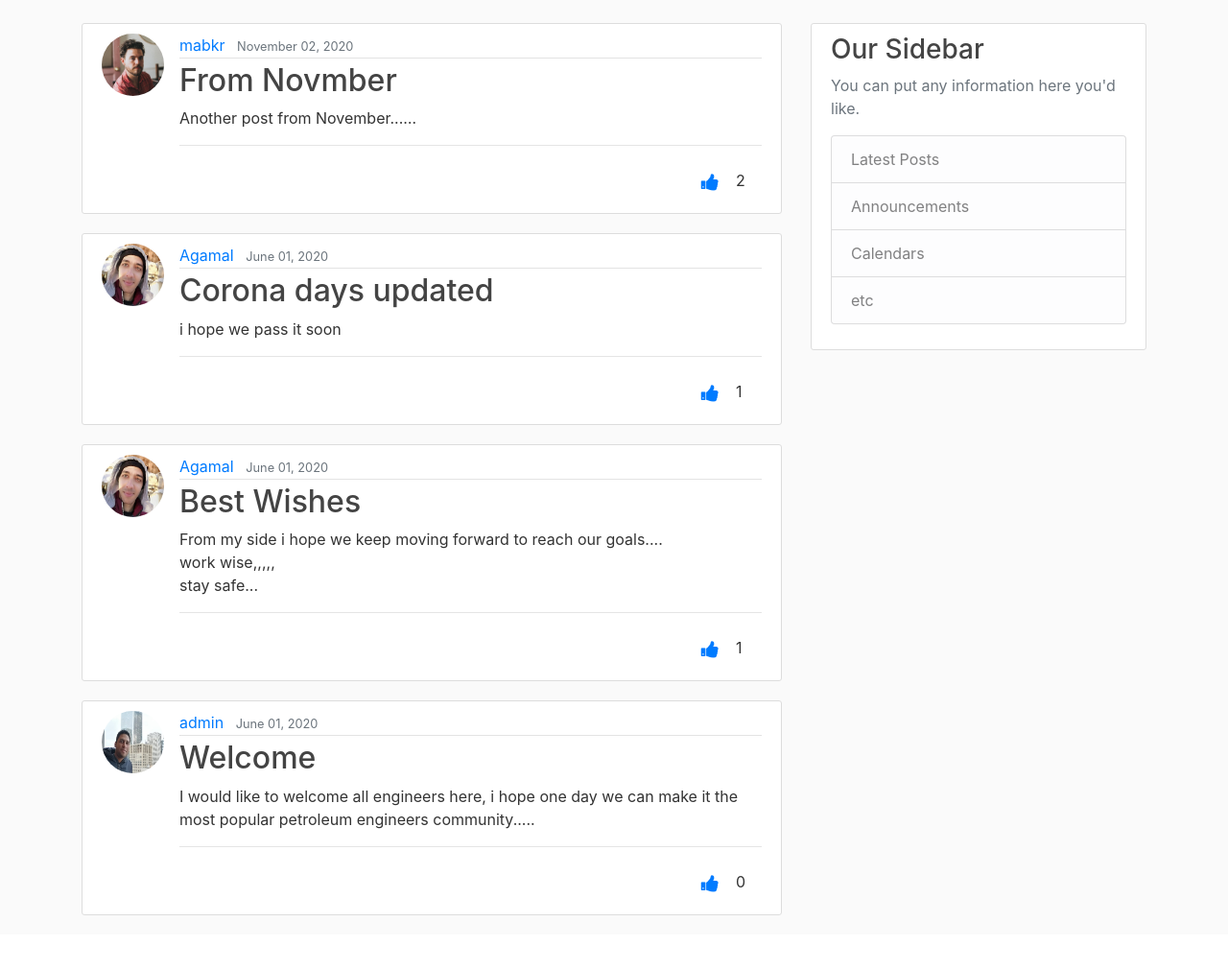
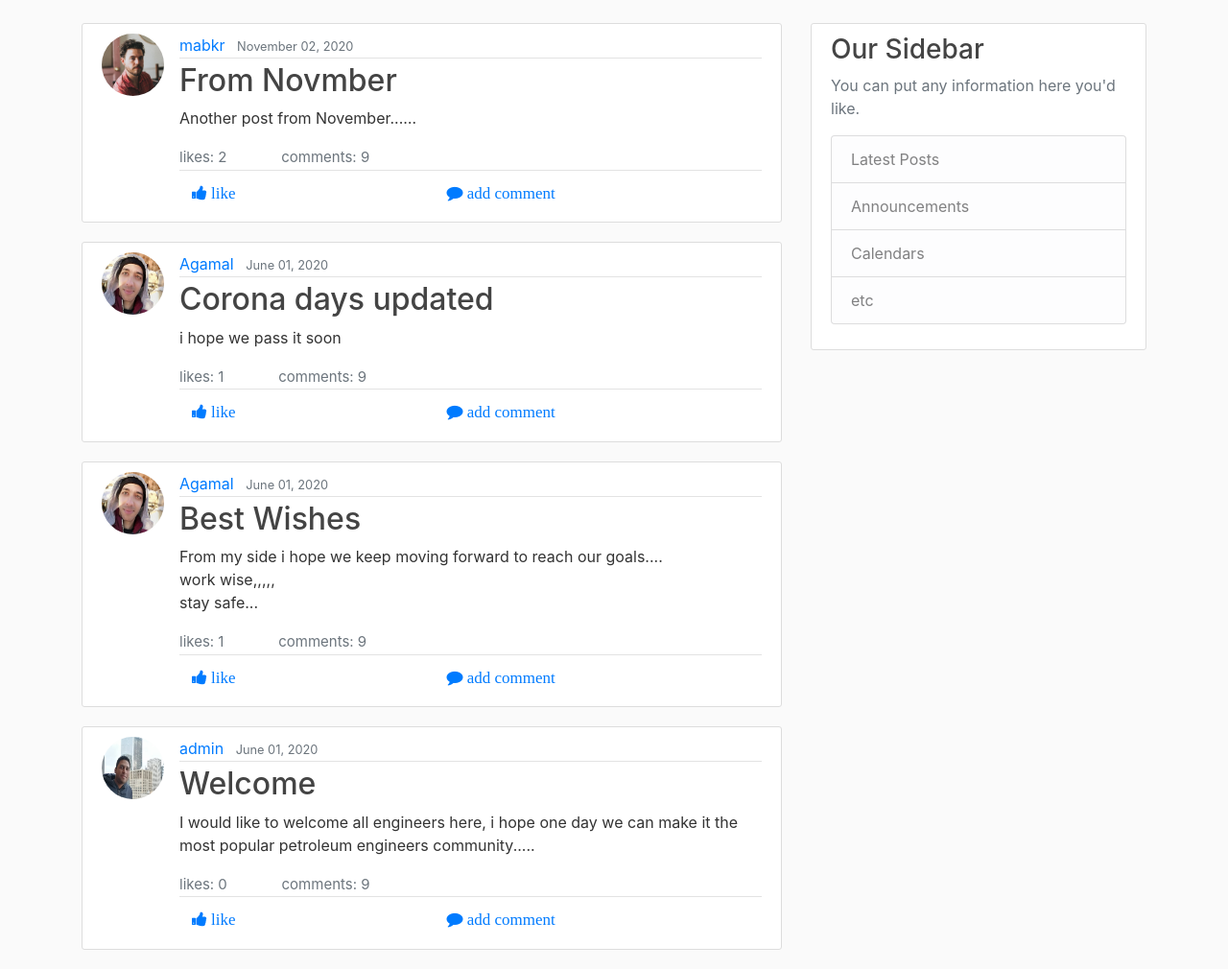
Before and after one commit to Mabubakr86/PetroleumBlog, a Django app: page / in a window 1280 px wide. Shown: the part 56-1066 px from the top of the page at 96% size. Before the commit the page ends 1010 px from the top, so only its background shows below. Run offline with Django 3.2, Linux system fonts and the light colour scheme; a user stored in the database is signed in; data comes from the database, SQL or seed files in the repository; both versions use the stored data as it was after the commit; some libraries are stand-ins or nearby versions.

Commit message:
completed like logic

```diff
--- a/petblog/blog/models.py
+++ b/petblog/blog/models.py
@@ -10,6 +10,15 @@ class Post(models.Model):
     content = models.TextField()
     created_at = models.DateTimeField(auto_now_add=True)
     updated_at = models.DateTimeField(auto_now=True)
+
+    def get_no_of_post_likes(self):
+        return self.like_set.filter(value='like').count()
+
+    def get_no_of_post_unlikes(self):
+        return self.like_set.filter(value='unlike').count()
+
+    def last_user_post_interaction(self,user):
+        return self.like_set.filter(liker=user).value
 
 
     def __str__(self):
@@ -39,4 +48,4 @@ class Like(models.Model):
     updated_at = models.DateTimeField(auto_now=True)
 
     def __str__(self):
-        return f'{self.post.title} {self.value}'
+        return f'{self.post.title} {self.value} by {self.liker}'
--- a/petblog/blog/templates/blog/home.html
+++ b/petblog/blog/templates/blog/home.html
@@ -1,9 +1,7 @@
 {% extends 'blog/base.html' %}
-
+{% load custom_tags %}
 {% block content %}
-
   {% for post in posts %}
-
     <article class="media content-section">
       <img class="rounded-circle article-img" src="{{ post.author.profile.pic.url}}">
       <div class="media-body">
@@ -13,34 +11,41 @@
         </div>
         <h2><a class="article-title" href="{% url 'blog:post-detail' post.id%}">{{ post.title }}</a></h2>
         <p class="article-content">{{ post.content }}</p>
-    <hr>
+        <div class="article-metadata">
+          <small class="text-muted" style="font-size: 15px">likes: {{post.get_no_of_post_likes}}</small>
+          <small class="text-muted ml-5" style="font-size:15px;">&nbsp;comments: 9</small>
+        </div>
         <div class="row">
-      <div class="col-md-10">
-      </div>
-      <div class="col-md-2">
+          <div class="col-md-5">
             <form method="POST" action="{% url 'blog:like_post' %}">
               {% csrf_token %}
               <input type="hidden" name="post-id" value="{{post.id}}">
-          <button  type="submit" class="btn btn-link" style="font-size:20px">
-            <!-- <i class="fa fa-thumbs-down"></i> -->
-            <i class="fa fa-thumbs-up"></i>
+              <button  type="submit" class="btn btn-link" style="font-size:17px">
+              {% get_last_like_status post user as value %}
+              {% if value %}
+                <i class="fa fa-thumbs-down"> unlike</i>
+              {% else %}
+                <i class="fa fa-thumbs-up"> like</i>
+              {% endif %}
               </button>
-          {{post.like_set.count}}
+            </form>
+          </div>
+          <div class="col-md-7">
+            <form>
+              <button type="submit" class="btn btn-link" style="font-size:17px">
+              <i class="fa fa-comment">  add comment</i>
+              </button>
             </form>
           </div>
         </div>
       </div>
     </article>
-
   {% endfor %}
-
   {% if is_paginated %}
-
     {% if page_obj.has_previous %}
       <a class="btn btn-outline-info mb-4" href="?page=1">First</a>
       <a class="btn btn-outline-info mb-4" href="?page={{ page_obj.previous_page_number }}">Previous</a>
     {% endif %}
-
     {% for num in page_obj.paginator.page_range %}
       {% if page_obj.number == num %}
         <a class="btn btn-info mb-4" href="?page={{ num }}">{{ num }}</a>
@@ -48,12 +53,9 @@
         <a class="btn btn-outline-info mb-4" href="?page={{ num }}">{{ num }}</a>
       {% endif %}
     {% endfor %}
-
     {% if page_obj.has_next %}
       <a class="btn btn-outline-info mb-4" href="?page={{ page_obj.next_page_number }}">Next</a>
       <a class="btn btn-outline-info mb-4" href="?page={{ page_obj.paginator.num_pages }}">Last</a>
     {% endif %}
-
   {% endif %}
-
 {% endblock %}
--- /dev/null
+++ b/petblog/blog/templatetags/custom_tags.py
@@ -0,0 +1,17 @@
+from django import template
+from ..models import Post, Like
+
+
+register = template.Library()
+@register.simple_tag
+def get_last_like_status(post,user):
+     if Like.objects.filter(post=post,liker=user).exists():
+        last = Like.objects.get(post=post,liker=user).value
+        return last == 'like'
+
+
+# @register.assignment_tag
+# def get_last_like_status(post,user):
+#     return Like.objects.filter(post=post,liker=user).value
+
+    # self.like_set.filter(liker=user).value
--- a/petblog/blog/views.py
+++ b/petblog/blog/views.py
@@ -20,6 +20,9 @@ class PostListView(ListView):
     context_object_name = 'posts'
     ordering = ['-created_at']
     paginate_by = 5
+
+
+
 
 
 class UserPostListView(ListView):
@@ -87,12 +90,9 @@ def like(request):
     if request.method == 'POST':
         post_id = request.POST.get('post-id')
         post = Post.objects.get(id=post_id)
-        print(post_id, post, user)
         existing = Like.objects.filter(liker=user, post=post).exists()
-        print(existing)
         if existing:
             instance = Like.objects.get(liker=user, post=post)
-            print(instance)
             if instance.value == 'like':
                 instance.value = 'unlike'
                 instance.save()
```
Also changed, not shown: petblog/blog/templatetags/__init__.py (added), petblog/db.sqlite3. Lines whose indentation alone changed are shown as unchanged.
